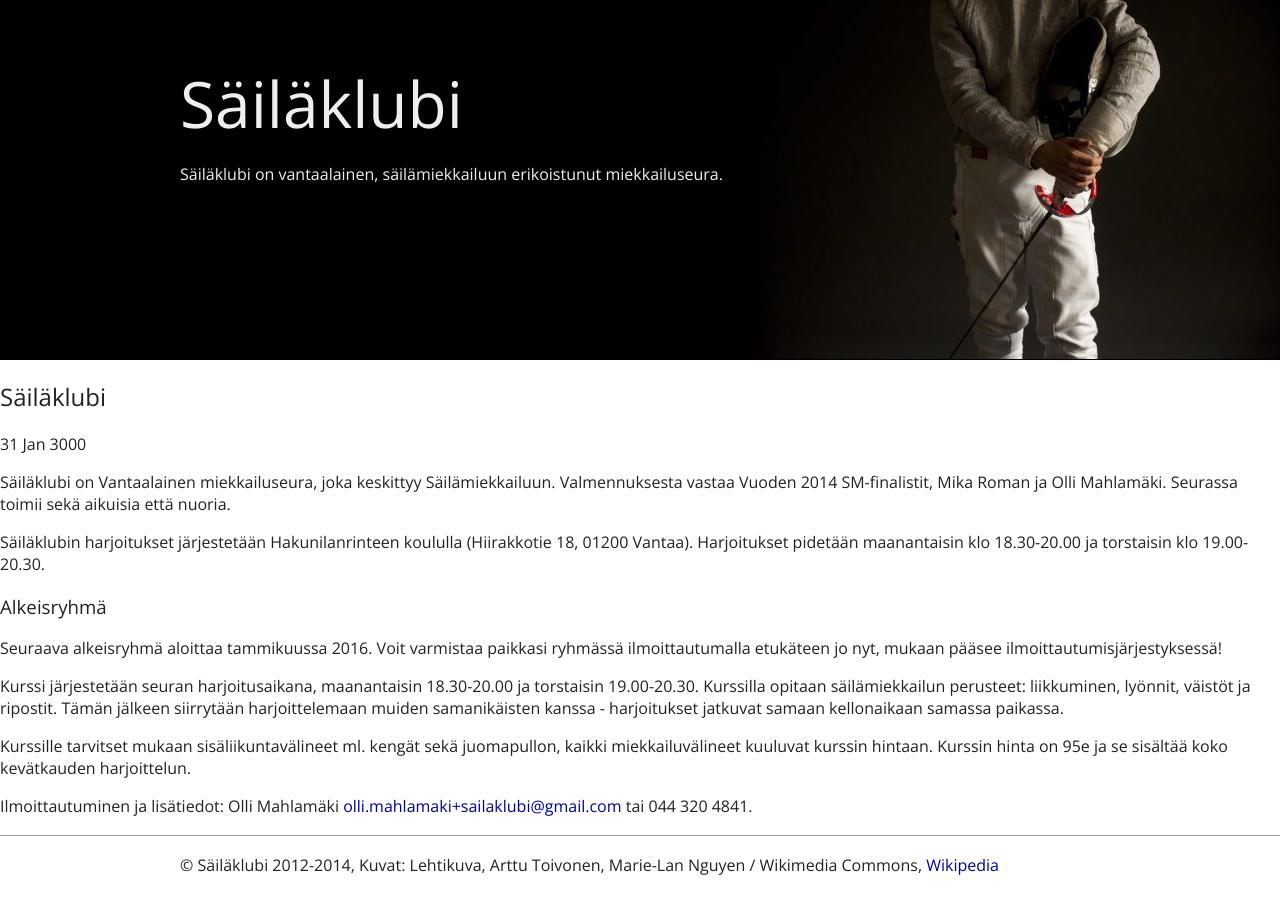
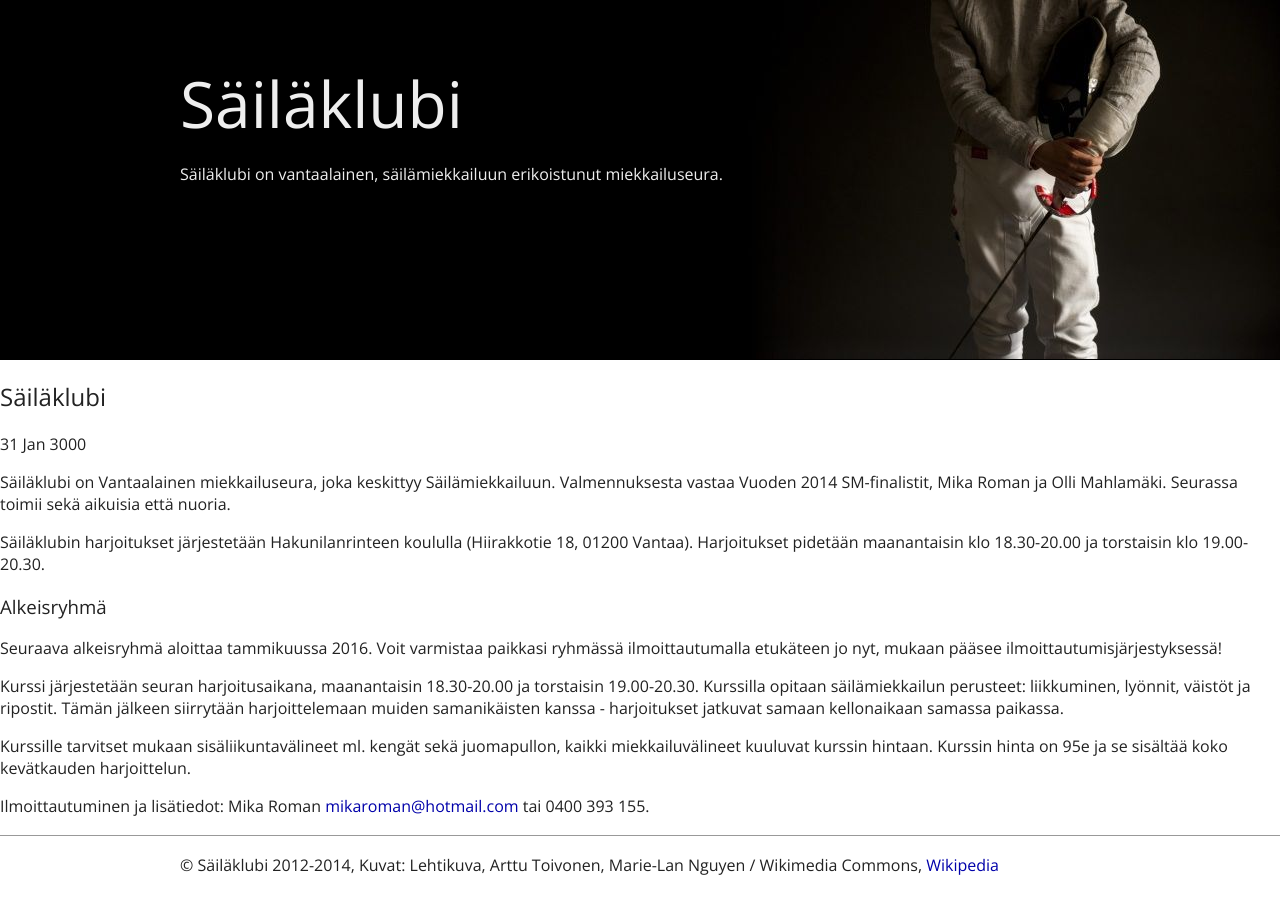
Before and after one commit to omahlama/sailaklubi.fi, a Jekyll site: the page built from _posts/3000-01-31-sailaklubi.md, in a window 1280 px wide. Built offline with Jekyll 4.4.1, drawn with Linux system fonts in a browser that asks for light colours; Markdown is read by kramdown in place of the engine named in the settings.

Commit message:
Mikan yhteystiedot sivulle

```diff
--- a/_posts/3000-01-31-sailaklubi.md
+++ b/_posts/3000-01-31-sailaklubi.md
@@ -15,4 +15,4 @@ Kurssi järjestetään seuran harjoitusaikana, maanantaisin 18.30-20.00 ja torst
 
 Kurssille tarvitset mukaan sisäliikuntavälineet ml. kengät sekä juomapullon, kaikki miekkailuvälineet kuuluvat kurssin hintaan. Kurssin hinta on 95e ja se sisältää koko kevätkauden harjoittelun.
 
-Ilmoittautuminen ja lisätiedot: Olli Mahlamäki [olli.mahlamaki+sailaklubi@gmail.com](mailto:olli.mahlamaki+sailaklubi@gmail.com) tai 044 320 4841.
+Ilmoittautuminen ja lisätiedot: Mika Roman [mikaroman@hotmail.com](mailto:mikaroman@hotmail.com) tai 0400 393 155.
```
